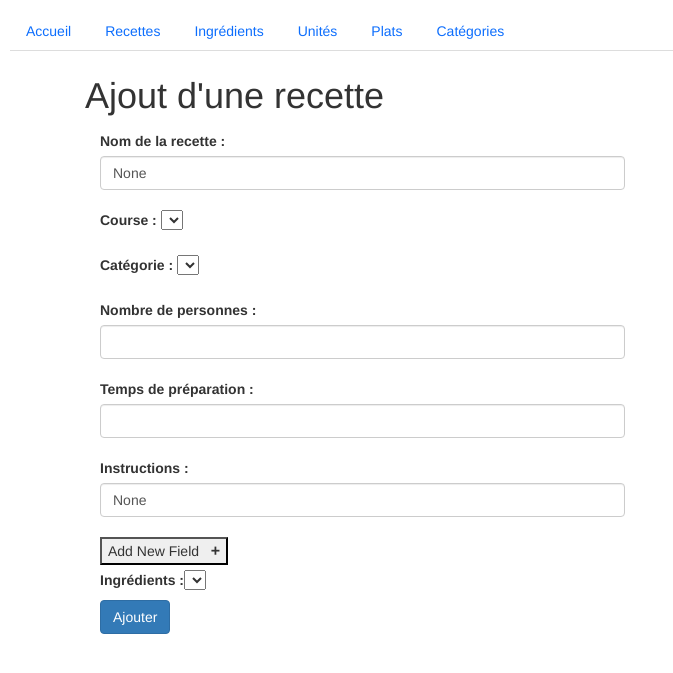
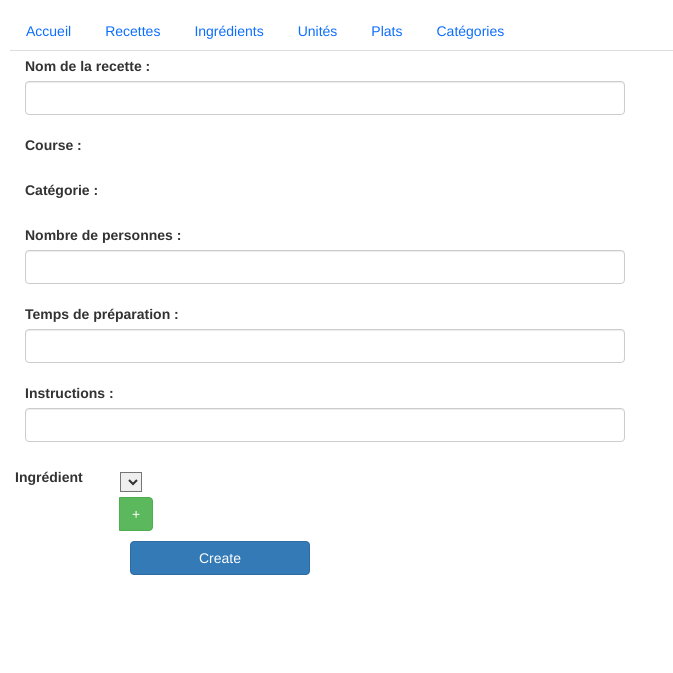
Before and after one commit to yg-c/Cookbook, a Django app: page /cookbook/addrecipe/ in a window 1280 px wide. Shown: the top 673 px of the page, without its empty margins (0-673 px from the left). Run offline with Django 4.2, Linux system fonts and the light colour scheme; lists and menus that the app fills with data are empty; some libraries are stand-ins or nearby versions.

Commit message:
Dynamic ingredients

```diff
--- a/django-cookbook/recipe/cookbook/forms.py
+++ b/django-cookbook/recipe/cookbook/forms.py
@@ -1,11 +1,17 @@
 from django import forms
+from django.forms import formset_factory
+
 from .models import *
 
 
 # region recipes
 
 class AddRecipeForm(forms.Form):
-    name = forms.CharField(label='Nom', max_length=100)
+    name = forms.CharField(label='Nom', widget=forms.TextInput(attrs={
+            'class': 'form-control',
+            'placeholder': 'Nom'
+        })
+    )
 
     # Liste déroulante categories (liste ne peut-être que sous forme de tuples)
     categories = Category.objects.using('default')
@@ -46,6 +52,10 @@ class AddRecipeForm(forms.Form):
     # Renvoi de l'id
     ingredients_choice = forms.IntegerField(label='Choix du de la catégorie',
                                             widget=forms.Select(choices=ingredients_tuples))
+
+
+RecepeFormset = formset_factory(AddRecipeForm, extra=1)
+
 
 # TO BE ADDED
 # category = forms.ModelChoiceField(queryset=Recipe.category_id.all(), empty_label="(Nothing)")
--- a/django-cookbook/recipe/cookbook/templates/addrecipe.html
+++ b/django-cookbook/recipe/cookbook/templates/addrecipe.html
@@ -1,13 +1,9 @@
 {% extends "base.html" %}
 {% block body_block %}
-<head>
-    <script src="https://ajax.googleapis.com/ajax/libs/jquery/3.5.1/jquery.min.js"></script>
-</head>
 <title>Ajout recette</title>
 <body>
-<div class="container">
-    <h1>Ajout d'une recette</h1>
-    <form class="col-md-offset-0 col-md-6" action="" method="post">
+<form class="col-md-offset-0 col-md-6" method="POST" action="">
+    {% csrf_token %}
     <div class="form-group">
             <label for="name">Nom de la recette :</label>
             <input id="name" type="text" class="form-control" name="name" value="{{ form.name.value }}" maxlength="100" required="">
@@ -32,40 +28,87 @@
             <label for="instructions">Instructions :</label>
             <input id="instructions" type="text" class="form-control" name="instructions" value="{{ form.instructions.value }}" required="">
         </div>
-        <div class="container1">
-            <button class="add_form_field">Add New Field &nbsp;
-                <span style="font-size:16px; font-weight:bold;">+ </span>
-            </button>
-            <div><label>Ingrédients :</label>{{ form.ingredients_choice }} </div>
+    {{ formset.management_form }}
+    {% for form in formset %}
+    <div class="row form-row spacer">
+        <div class="col-2">
+            <label>Ingrédient</label>
         </div>
-        <div class="form-group">
-            <input type="submit" class="btn btn-primary" value="Ajouter">
+        <div class="col-4">
+            <div class="input-group">
+                {{form.ingredients_choice}}
+                <div class="input-group-append">
+                    <button class="btn btn-success add-form-row">+</button>
                 </div>
-        <!--token de Cross-Site Request Forgery, protège des données d'entrées-->
-        {%csrf_token%}
+            </div>
+        </div>
+    </div>
+    {% endfor %}
+    <div class="row spacer">
+        <div class="col-4 offset-2">
+            <button type="submit" class="btn btn-block btn-primary">Create</button>
+        </div>
+    </div>
 </form>
-</div>
 </body>
-<script>
-            $(document).ready(function() {
-                var max_fields = 20;
-                var wrapper = $(".container1");
-                var add_button = $(".add_form_field");
-                var field_count = 1;
-                $(add_button).click(function(e) {
-                    e.preventDefault();
-                    if (field_count < max_fields) {
-                        field_count++;
-                        $(wrapper).append('<div><div><label>Ingrédients :</label></div><a href="#" class="delete">Delete</a></div>'); //add input box
-                    } else {
-                        alert('You Reached the limits')
+<script src="https://code.jquery.com/jquery-3.2.1.slim.min.js" integrity="sha384-KJ3o2DKtIkvYIK3UENzmM7KCkRr/rE9/Qpg6aAZGJwFDMVNA/GpGFF93hXpG5KkN" crossorigin="anonymous"></script>
+<script type='text/javascript'>
+function updateElementIndex(el, prefix, ndx) {
+    var id_regex = new RegExp('(' + prefix + '-\\d+)');
+    var replacement = prefix + '-' + ndx;
+    if ($(el).attr("for")) $(el).attr("for", $(el).attr("for").replace(id_regex, replacement));
+    if (el.id) el.id = el.id.replace(id_regex, replacement);
+    if (el.name) el.name = el.name.replace(id_regex, replacement);
+}
+function cloneMore(selector, prefix) {
+    var newElement = $(selector).clone(true);
+    var total = $('#id_' + prefix + '-TOTAL_FORMS').val();
+    newElement.find(':input:not([type=button]):not([type=submit]):not([type=reset])').each(function() {
+     //   var name = $(this).attr('name').replace('-' + (total-1) + '-', '-' + total + '-');
+     //   var id = 'id_' + name;
+     //   $(this).attr({'name': name, 'id': id}).val('').removeAttr('checked');
+    });
+    newElement.find('label').each(function() {
+        var forValue = $(this).attr('for');
+        if (forValue) {
+          forValue = forValue.replace('-' + (total-1) + '-', '-' + total + '-');
+          $(this).attr({'for': forValue});
         }
     });
-                $(wrapper).on("click", ".delete", function(e) {
+    total++;
+    $('#id_' + prefix + '-TOTAL_FORMS').val(total);
+    $(selector).after(newElement);
+    var conditionRow = $('.form-row:not(:last)');
+    conditionRow.find('.btn.add-form-row')
+    .removeClass('btn-success').addClass('btn-danger')
+    .removeClass('add-form-row').addClass('remove-form-row')
+    .html('<span class="glyphicon glyphicon-minus" aria-hidden="true"></span>');
+    return false;
+}
+function deleteForm(prefix, btn) {
+    var total = parseInt($('#id_' + prefix + '-TOTAL_FORMS').val());
+    if (total > 1){
+        btn.closest('.form-row').remove();
+        var forms = $('.form-row');
+        $('#id_' + prefix + '-TOTAL_FORMS').val(forms.length);
+        for (var i=0, formCount=forms.length; i<formCount; i++) {
+            $(forms.get(i)).find(':input').each(function() {
+                updateElementIndex(this, prefix, i);
+            });
+        }
+    }
+    return false;
+}
+$(document).on('click', '.add-form-row', function(e){
     e.preventDefault();
-                    $(this).parent('div').remove();
-                    field_count--;
-                })
+    cloneMore('.form-row:last', 'form');
+    return false;
+});
+$(document).on('click', '.remove-form-row', function(e){
+    e.preventDefault();
+    deleteForm('form', $(this));
+    return false;
 });
 </script>
+
 {% endblock %}
--- a/django-cookbook/recipe/cookbook/templates/base.html
+++ b/django-cookbook/recipe/cookbook/templates/base.html
@@ -6,22 +6,21 @@
     <meta name="viewport" content="width=device-width, initial-scale=1">
     <!-- utilisation de boostrap -->
     <!-- CSS only -->
-<link href="https://cdn.jsdelivr.net/npm/bootstrap@5.1.3/dist/css/bootstrap.min.css" rel="stylesheet" integrity="sha384-1BmE4kWBq78iYhFldvKuhfTAU6auU8tT94WrHftjDbrCEXSU1oBoqyl2QvZ6jIW3" crossorigin="anonymous">
-<!-- JavaScript Bundle with Popper -->
-<script src="https://cdn.jsdelivr.net/npm/bootstrap@5.1.3/dist/js/bootstrap.bundle.min.js" integrity="sha384-ka7Sk0Gln4gmtz2MlQnikT1wXgYsOg+OMhuP+IlRH9sENBO0LRn5q+8nbTov4+1p" crossorigin="anonymous"></script>
+    <link href="https://cdn.jsdelivr.net/npm/bootstrap@5.1.3/dist/css/bootstrap.min.css" rel="stylesheet" integrity="sha384-1BmE4kWBq78iYhFldvKuhfTAU6auU8tT94WrHftjDbrCEXSU1oBoqyl2QvZ6jIW3" crossorigin="anonymous">
+    <link rel="stylesheet" href="https://stackpath.bootstrapcdn.com/bootstrap/4.1.1/css/bootstrap.min.css" integrity="sha384-WskhaSGFgHYWDcbwN70/dfYBj47jz9qbsMId/iRN3ewGhXQFZCSftd1LZCfmhktB" crossorigin="anonymous">
+    <!-- JavaScript Bundle with Popper -->
+    <script src="https://cdn.jsdelivr.net/npm/bootstrap@5.1.3/dist/js/bootstrap.bundle.min.js" integrity="sha384-ka7Sk0Gln4gmtz2MlQnikT1wXgYsOg+OMhuP+IlRH9sENBO0LRn5q+8nbTov4+1p" crossorigin="anonymous"></script>
     <link rel="stylesheet" href="https://stackpath.bootstrapcdn.com/bootstrap/4.5.0/css/bootstrap.min.css" integrity="sha384-9aIt2nRpC12Uk9gS9baDl411NQApFmC26EwAOH8WgZl5MYYxFfc+NcPb1dKGj7Sk" crossorigin="anonymous">
     <link rel="stylesheet" href="https://maxcdn.bootstrapcdn.com/bootstrap/3.4.1/css/bootstrap.min.css">
-    <link rel="stylesheet" href="https://cdn.datatables.net/1.10.21/css/jquery.dataTables.min.css">
     <script src="https://ajax.googleapis.com/ajax/libs/jquery/3.5.1/jquery.min.js"></script>
     <script src="https://maxcdn.bootstrapcdn.com/bootstrap/3.4.1/js/bootstrap.min.js"></script>
     <script src="https://unpkg.com/tableexport.jquery.plugin/tableExport.min.js"></script>
     <script src="https://unpkg.com/bootstrap-table@1.16.0/dist/bootstrap-table.min.js"></script>
     <script src="https://unpkg.com/bootstrap-table@1.16.0/dist/bootstrap-table-locale-all.min.js"></script>
     <script src="https://unpkg.com/bootstrap-table@1.16.0/dist/extensions/export/bootstrap-table-export.min.js"></script>
-    <script src="https://code.jquery.com/jquery-3.5.1.js"></script>
-    <script src="https://cdn.datatables.net/1.10.21/js/jquery.dataTables.min.js"></script>
-    <script src="https://code.jquery.com/jquery-3.5.1.js"></script>
     <script src="https://cdn.datatables.net/1.11.4/js/jquery.dataTables.min.js"></script>
+    <script src="https://cdnjs.cloudflare.com/ajax/libs/popper.js/1.14.3/umd/popper.min.js" integrity="sha384-ZMP7rVo3mIykV+2+9J3UJ46jBk0WLaUAdn689aCwoqbBJiSnjAK/l8WvCWPIPm49" crossorigin="anonymous"></script>
+    <script src="https://stackpath.bootstrapcdn.com/bootstrap/4.1.1/js/bootstrap.min.js" integrity="sha384-smHYKdLADwkXOn1EmN1qk/HfnUcbVRZyYmZ4qpPea6sjB/pTJ0euyQp0Mk8ck+5T" crossorigin="anonymous"></script>
     <style>
         body {
             margin: 10px;
--- a/django-cookbook/recipe/cookbook/views.py
+++ b/django-cookbook/recipe/cookbook/views.py
@@ -122,28 +122,30 @@ def deleterecipe(request, pk):
 
 
 def addrecipe(request):
-    form = AddRecipeForm()
-    if request.method == 'POST':
-        form = AddRecipeForm(request.POST)
-        if form.is_valid():
-            name = form.cleaned_data['name']
-            course_choice = form.cleaned_data['courses_choice']
-            categorie_choice = form.cleaned_data['categories_choice']
-            pax = form.cleaned_data['pax']
-            preparation_time = form.cleaned_data['time']
-            instructions = form.cleaned_data['instructions']
-
+    formset = RecepeFormset()
+    if request.method == 'GET':
+        formset = RecepeFormset(request.GET or None)
+    elif request.method == 'POST':
+        formset = RecepeFormset(request.POST)
+        if formset.is_valid():
+            for form in formset:
+                name = form.cleaned_data.get('name')
+            # course_choice = form.cleaned_data['courses_choice']
+            # categorie_choice = form.cleaned_data['categories_choice']
+            # pax = form.cleaned_data['pax']
+            # preparation_time = form.cleaned_data['time']
+            # instructions = form.cleaned_data['instructions']
             # écriture dans la base de donnée
-            categorie = Category.objects.using('default').filter(id=categorie_choice)  # récupération de l'object
-            course = Course.objects.using('default').filter(id=course_choice)  # récupération de l'object
-            recipe = Recipe(name=name, category_id=categorie[0], course_id=course[0], pax=pax,
-                            preparation_time=preparation_time, instructions=instructions)
-            recipe.save(using='default')
+            # categorie = Category.objects.using('default').filter(id=categorie_choice)  # récupération de l'object
+            # course = Course.objects.using('default').filter(id=course_choice)  # récupération de l'object
+            # recipe = Recipe(name=name, category_id=categorie[0], course_id=course[0], pax=pax,
+            #                preparation_time=preparation_time, instructions=instructions)
+            # recipe.save(using='default')
         else:
             print('prob')
             # renvoie de la liste
         return HttpResponseRedirect('/cookbook/recipes')
-    return render(request, 'addrecipe.html', {'form': form})
+    return render(request, 'addrecipe.html', {'formset': formset})
 
 
 # endregion recipes
```
Lines whose indentation alone changed are shown as unchanged.
